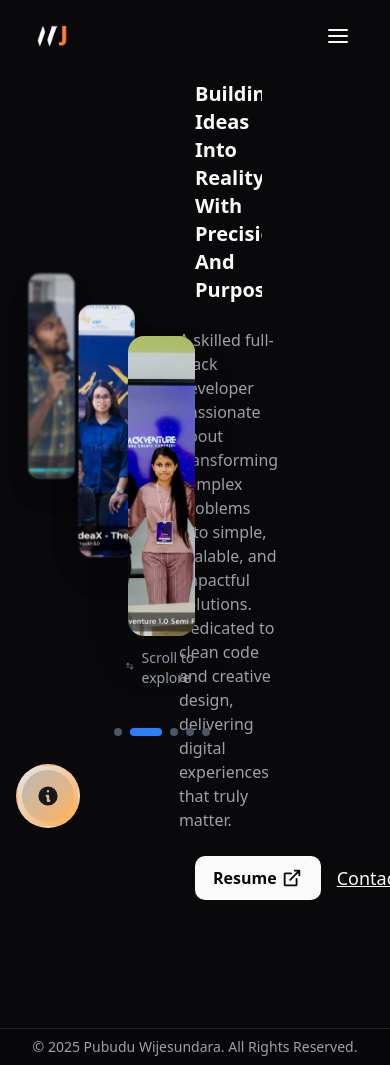
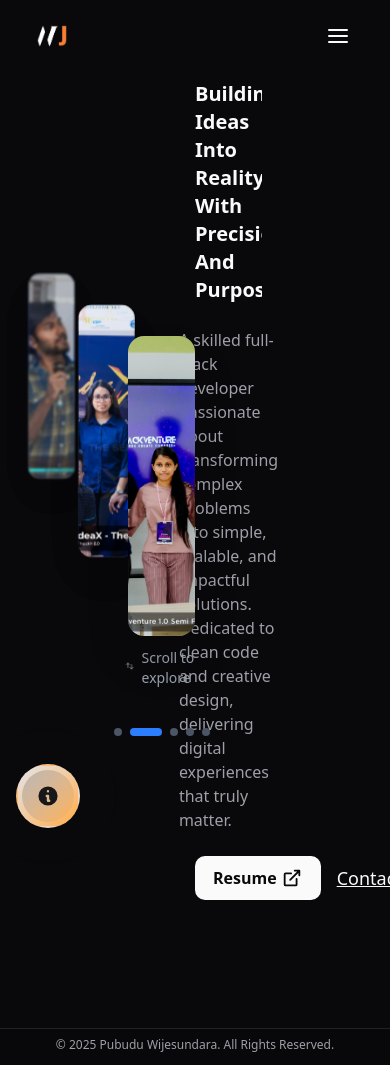
Before and after one commit to itswijay/portfolio, a Next.js app: page / in a window 390 px wide. Built offline with nearby package versions, Linux system fonts and the light colour scheme.

Commit message:
fix: modify text size in footer in mobile view

```diff
--- a/src/components/Footer.jsx
+++ b/src/components/Footer.jsx
@@ -2,7 +2,7 @@ import React from 'react'
 
 const Footer = () => {
   return (
-    <footer className="w-full border-t border-border font-medium text-sm text-muted-foreground transition-colors duration-300">
+    <footer className="w-full border-t border-border font-medium text-xs md:text-sm text-muted-foreground transition-colors duration-300">
       <div className="w-full px-8 sm:px-16 lg:px-32 py-2 flex items-center justify-center bg-background/80 backdrop-blur-sm">
         <span>
           &copy; {new Date().getFullYear()} Pubudu Wijesundara. All Rights
```
